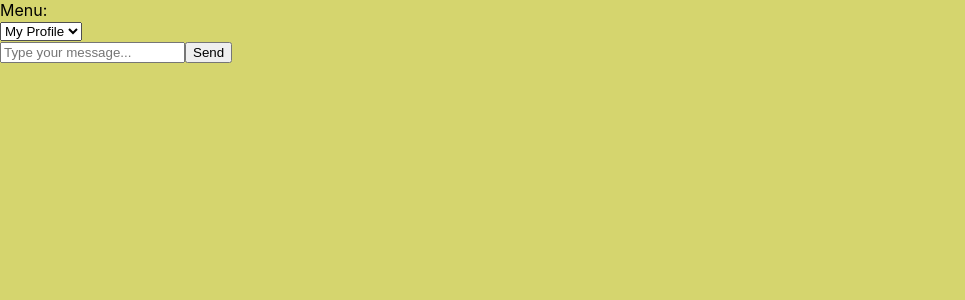
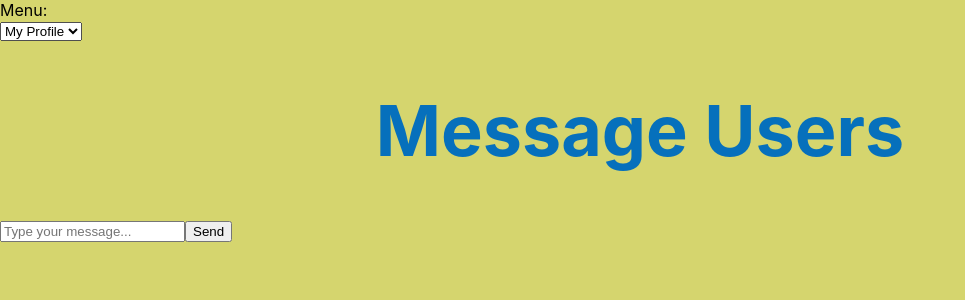
Before and after one commit to Rumeez/Rumeez, a React (Create React App) app: page /pages/Chat in a window 1280 px wide. Shown: the top 300 px of the page, without its empty margins (0-965 px from the left). Built offline with nearby package versions, Linux system fonts and the light colour scheme.

Commit message:
Modified Chat page to look a bit more decent, making it more distinct

```diff
--- a/src/pages/Chat.tsx
+++ b/src/pages/Chat.tsx
@@ -48,12 +48,17 @@ const Chat: React.FC<ChatProps> = ({setSelected_page, accessSelected_option}) =>
 
     return(
         <div>
+
+                <div>
                 <MenuButton
                     setSelected_page={setSelected_page}
                     accessSelected_option={accessSelected_option}
                 />
-
-                <MessageBox onSendMessage={sendMessage} />
+                </div>
+                        <h1> Message Users </h1>
+                <div>
+                        <MessageBox onSendMessage={sendMessage} />
+                </div>
         </div>
     );
 }
```
